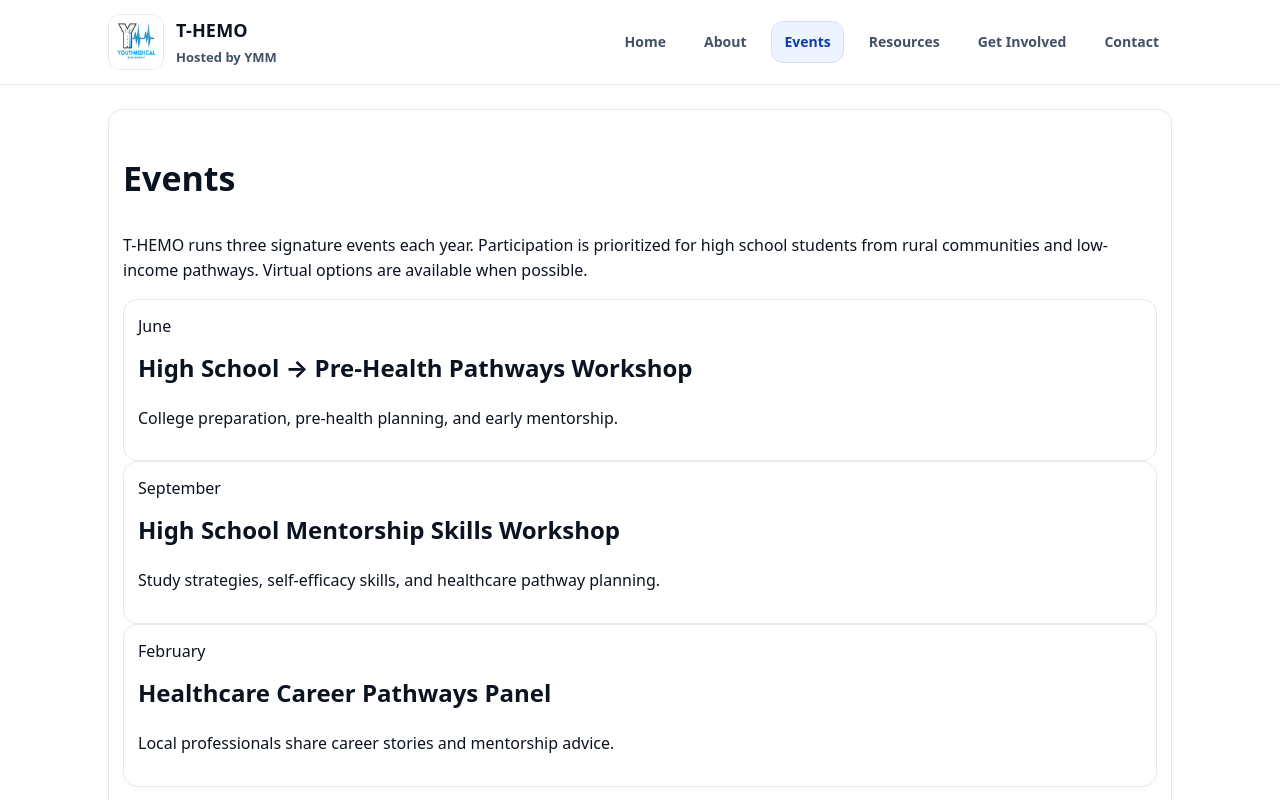
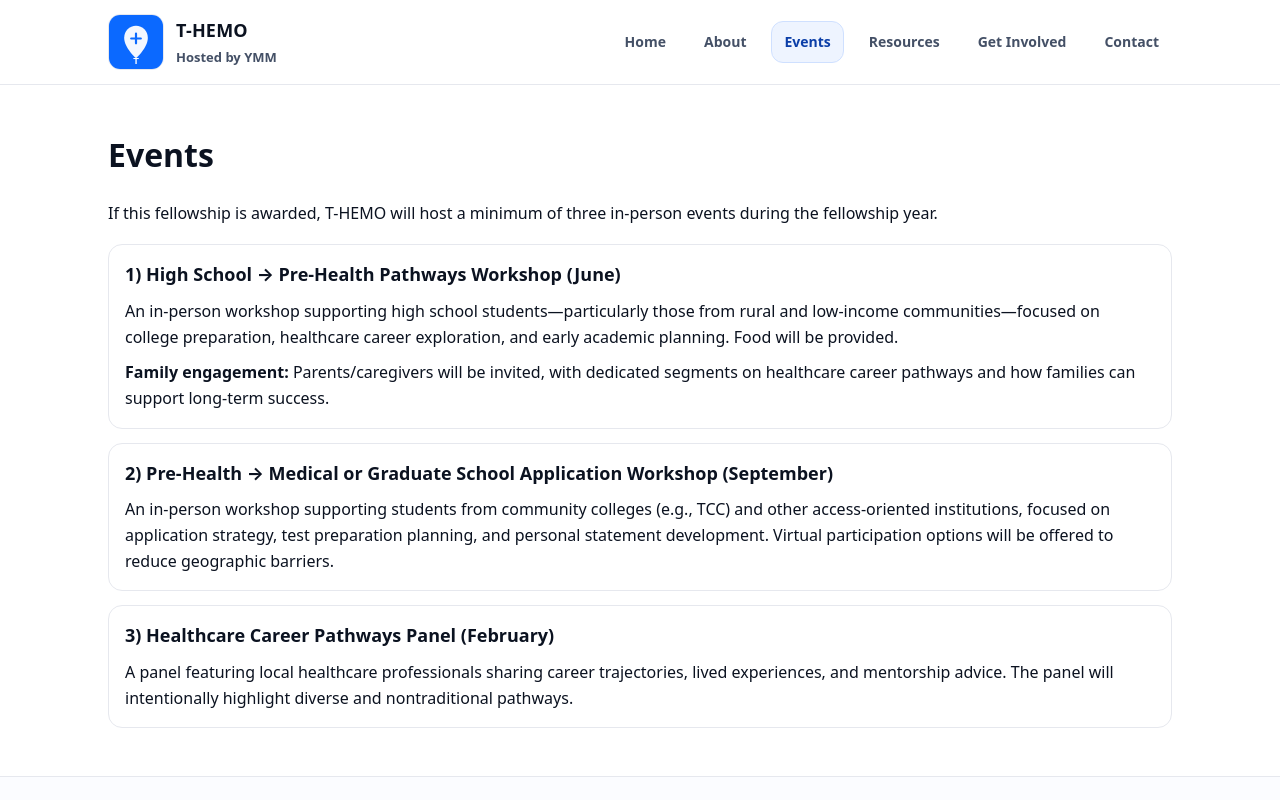
Before and after one commit to chensqq-byte/t-hemo-website, a Next.js app: page /events in a window 1280 px wide. Shown: the top 800 px of the page. Built offline with nearby package versions, Linux system fonts and the light colour scheme.

Commit message:
Add 3 fellowship events and T-HEMO logo

```diff
--- a/app/components/Header.tsx
+++ b/app/components/Header.tsx
@@ -26,13 +26,13 @@ export default function Header() {
       <div className="header-inner">
         <Link href="/" className="brand" aria-label="T-HEMO home">
           <div className="brand-logo" aria-hidden="false">
-            <Image
-              src="/ymm-logo.jpg"
-              alt="Youth Medical Mentorship (YMM) logo"
-              width={56}
-              height={56}
-              priority
-            />
+<Image
+  src="/themo-logo.svg"
+  alt="T-HEMO logo"
+  width={56}
+  height={56}
+  priority
+/>
           </div>
 
           <div className="brand-text">
--- a/app/events/page.tsx
+++ b/app/events/page.tsx
@@ -1,40 +1,61 @@
-export default function Events() {
+export default function EventsPage() {
   return (
-    <main className="container">
-      <section className="card">
-        <h1 className="h1" style={{ fontSize: 34 }}>Events</h1>
-        <p className="lead">
-          T-HEMO runs three signature events each year. Participation is prioritized for high school students
-          from rural communities and low-income pathways. Virtual options are available when possible.
-        </p>
+    <main>
+      <h1>Events</h1>
+      <p>
+        If this fellowship is awarded, T-HEMO will host a minimum of three
+        in-person events during the fellowship year.
+      </p>
 
-        <div className="grid3">
-          <div className="card">
-            <div className="tag">June</div>
-            <h2 className="h2" style={{ marginTop: 10 }}>High School → Pre-Health Pathways Workshop</h2>
-            <p className="lead">College preparation, pre-health planning, and early mentorship.</p>
-          </div>
+      <div style={{ display: "grid", gap: 14, marginTop: 18 }}>
+        <section style={card}>
+          <h2 style={h2}>1) High School → Pre-Health Pathways Workshop (June)</h2>
+          <p style={p}>
+            An in-person workshop supporting high school students—particularly
+            those from rural and low-income communities—focused on college
+            preparation, healthcare career exploration, and early academic
+            planning. Food will be provided.
+          </p>
+          <p style={p}>
+            <b>Family engagement:</b> Parents/caregivers will be invited, with
+            dedicated segments on healthcare career pathways and how families can
+            support long-term success.
+          </p>
+        </section>
 
-          <div className="card">
-            <div className="tag">September</div>
-            <h2 className="h2" style={{ marginTop: 10 }}>High School Mentorship Skills Workshop</h2>
-            <p className="lead">Study strategies, self-efficacy skills, and healthcare pathway planning.</p>
-          </div>
+        <section style={card}>
+          <h2 style={h2}>
+            2) Pre-Health → Medical or Graduate School Application Workshop
+            (September)
+          </h2>
+          <p style={p}>
+            An in-person workshop supporting students from community colleges
+            (e.g., TCC) and other access-oriented institutions, focused on
+            application strategy, test preparation planning, and personal
+            statement development. Virtual participation options will be offered
+            to reduce geographic barriers.
+          </p>
+        </section>
 
-          <div className="card">
-            <div className="tag">February</div>
-            <h2 className="h2" style={{ marginTop: 10 }}>Healthcare Career Pathways Panel</h2>
-            <p className="lead">Local professionals share career stories and mentorship advice.</p>
-          </div>
-        </div>
-
-        <div style={{ marginTop: 14 }} className="card">
-          <h2 className="h2">Calendar</h2>
-          <p className="lead">
-            If you create a public Google Calendar, paste the embed code here to show upcoming events.
+        <section style={card}>
+          <h2 style={h2}>3) Healthcare Career Pathways Panel (February)</h2>
+          <p style={p}>
+            A panel featuring local healthcare professionals sharing career
+            trajectories, lived experiences, and mentorship advice. The panel
+            will intentionally highlight diverse and nontraditional pathways.
           </p>
-        </div>
-      </section>
+        </section>
+      </div>
     </main>
   );
 }
+
+const card: React.CSSProperties = {
+  border: "1px solid #e6e8ee",
+  borderRadius: 14,
+  padding: 16,
+  background: "#fff",
+};
+
+const h2: React.CSSProperties = { margin: 0, fontSize: 18 };
+const p: React.CSSProperties = { marginTop: 10, marginBottom: 0, lineHeight: 1.6 };
```
Also changed, not shown: app/page.tsx (+19 -1 lines), public/themo-logo.svg (added).
